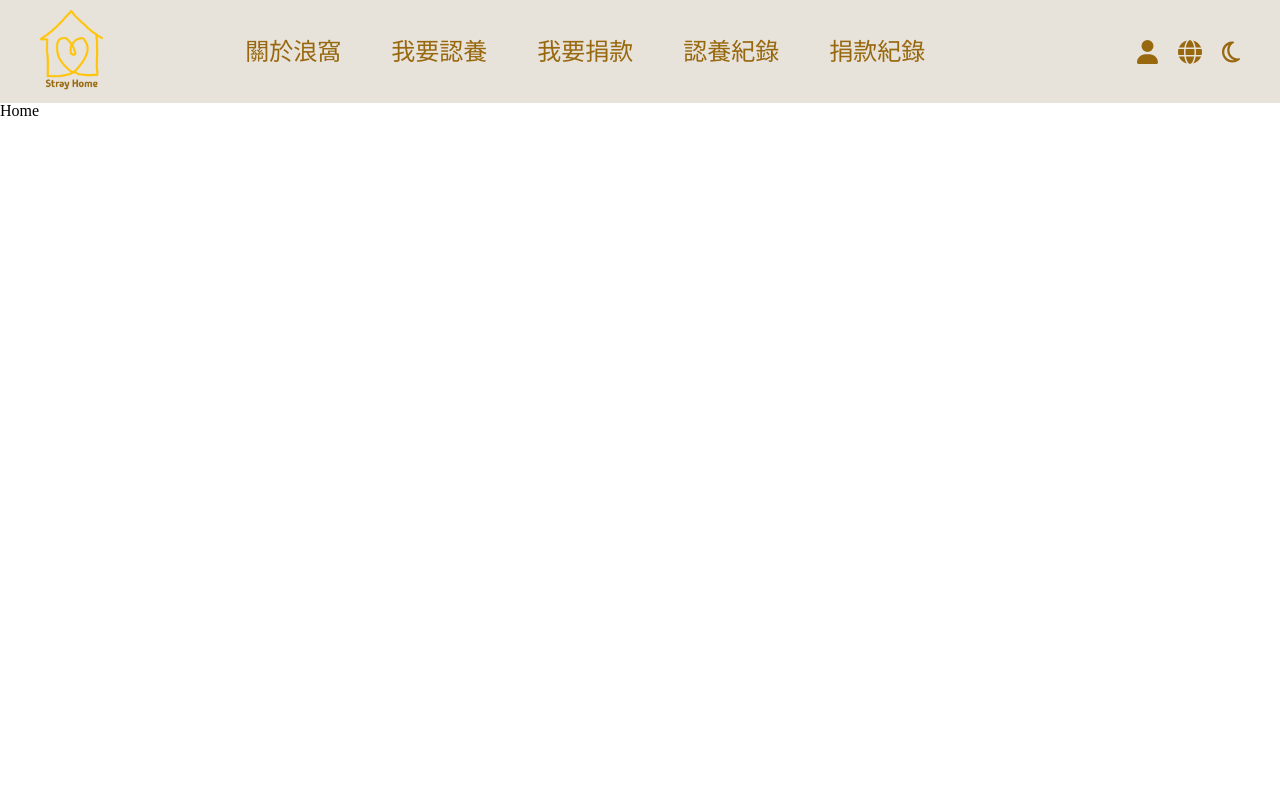
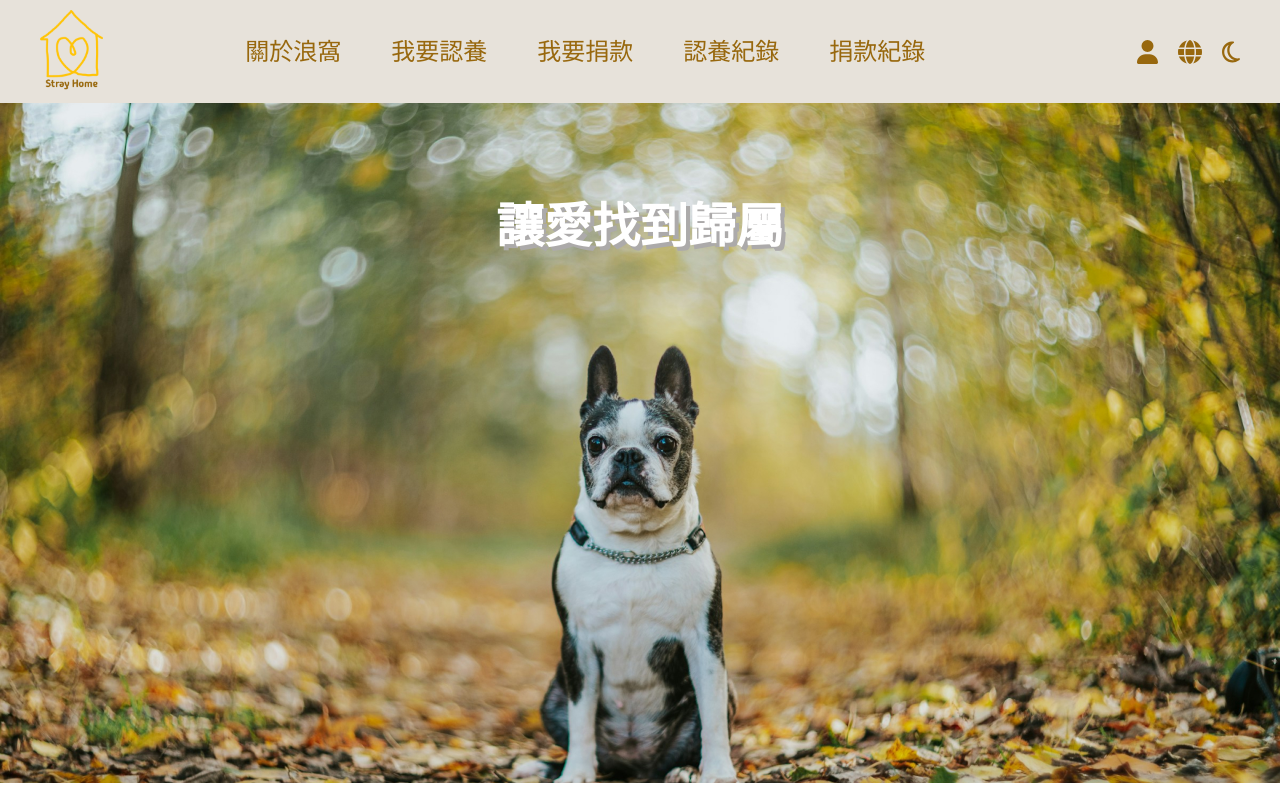
Before and after one commit to hanxinn/stray_home, a Vue app: page /home in a window 1280 px wide. Built offline with nearby package versions, Linux system fonts and the light colour scheme.

Commit message:
banner done

```diff
--- a/src/views/Home/index.vue
+++ b/src/views/Home/index.vue
@@ -1,4 +1,3 @@
-// Home/index.vue
 
 <script setup></script>
 
@@ -36,9 +35,9 @@
       </div>
     </div>
   </header>
-  <h1>
-    Home
-  </h1>
+  <section class="banner">
+    <h1>讓愛找到歸屬</h1>
+  </section>
 
 </template>
 
@@ -84,5 +83,20 @@
       }
     }
   }
+  .banner {
+    width: 100%;
+    height: 85vh;
+    background-image: url(../../assets/pic/home/banner.jpg);
+    background-size: cover;
+    background-position: bottom 50px;
+    h1 {
+      text-align: center;
+      padding-top: 100px;
+      text-shadow:  4px 4px #acaaaa;
+      color: white;
+      font-size: 48px;
+      font-weight: bold;
+    }
+  }
 
 </style>
```
Also changed, not shown: src/assets/pic/home/banner.jpg (added).
